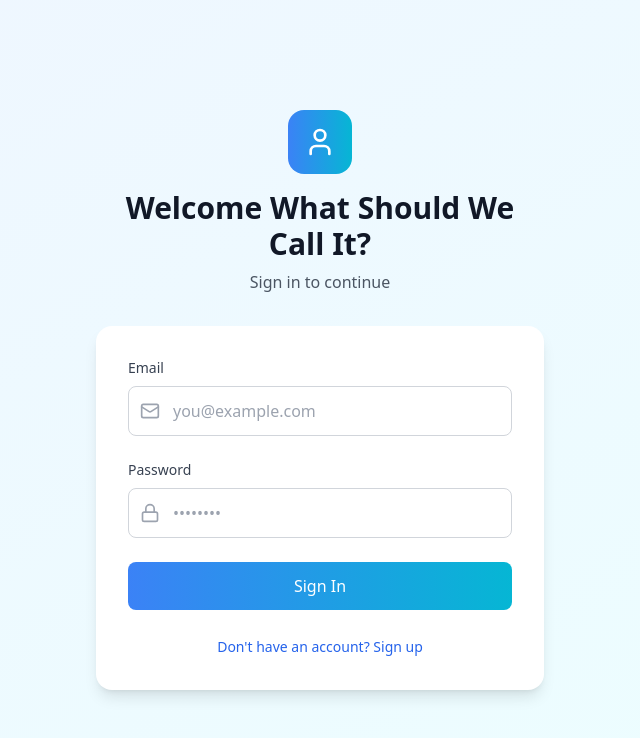
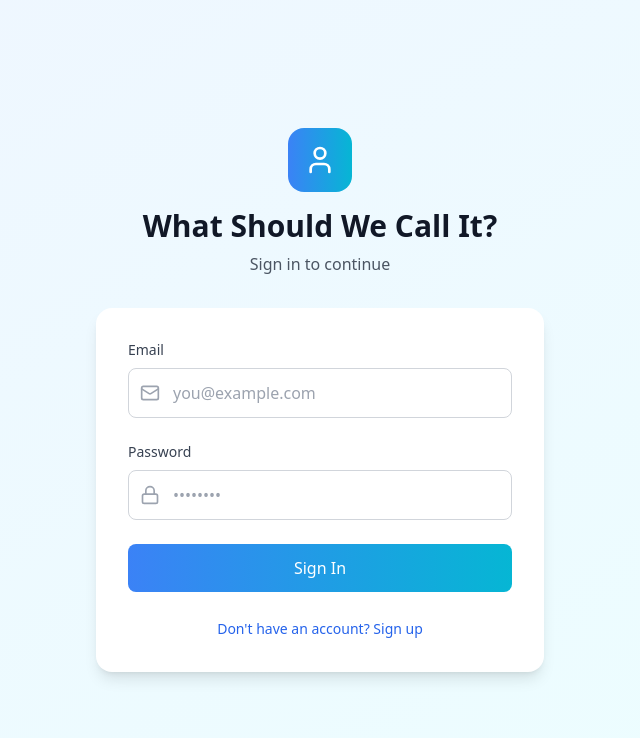
Before and after one commit to jaijl/what-should-we-call-it, a React (Vite) app: page / in a window 1280 px wide. Shown: the top 738 px of the page, without its empty margins (320-960 px from the left). Built offline with nearby package versions, Linux system fonts and the light colour scheme; no server answers.

Commit message:
Updated Auth.tsx

```diff
--- a/src/components/Auth.tsx
+++ b/src/components/Auth.tsx
@@ -67,7 +67,7 @@ export const Auth = memo(function Auth({ onAuthSuccess }: AuthProps) {
             <User className="w-8 h-8 text-white" />
           </div>
           <h1 className="text-3xl font-bold text-gray-900 mb-2">
-           Welcome What Should We Call It?
+           What Should We Call It?
           </h1>
           <p className="text-gray-600">
             {isLogin ? 'Sign in to continue' : 'Create your account'}
```
